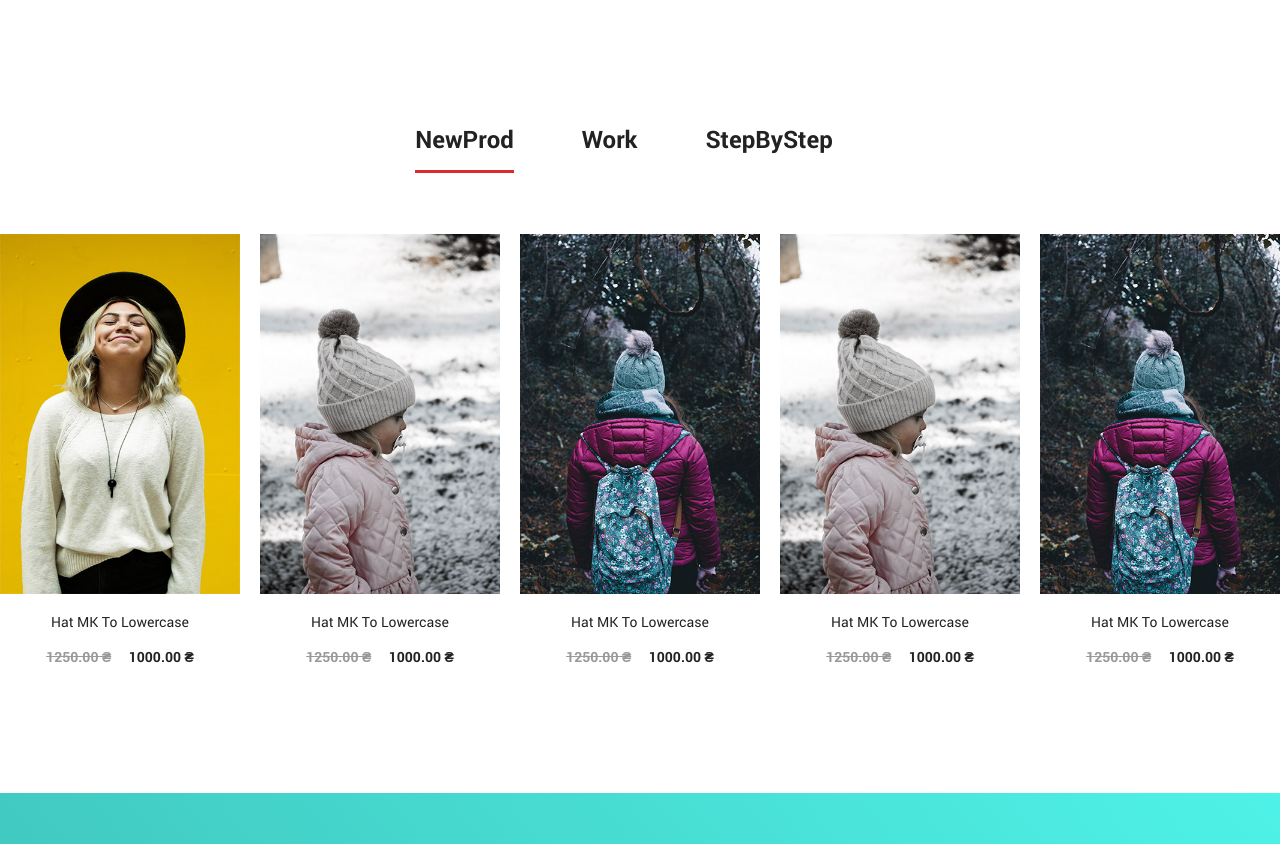
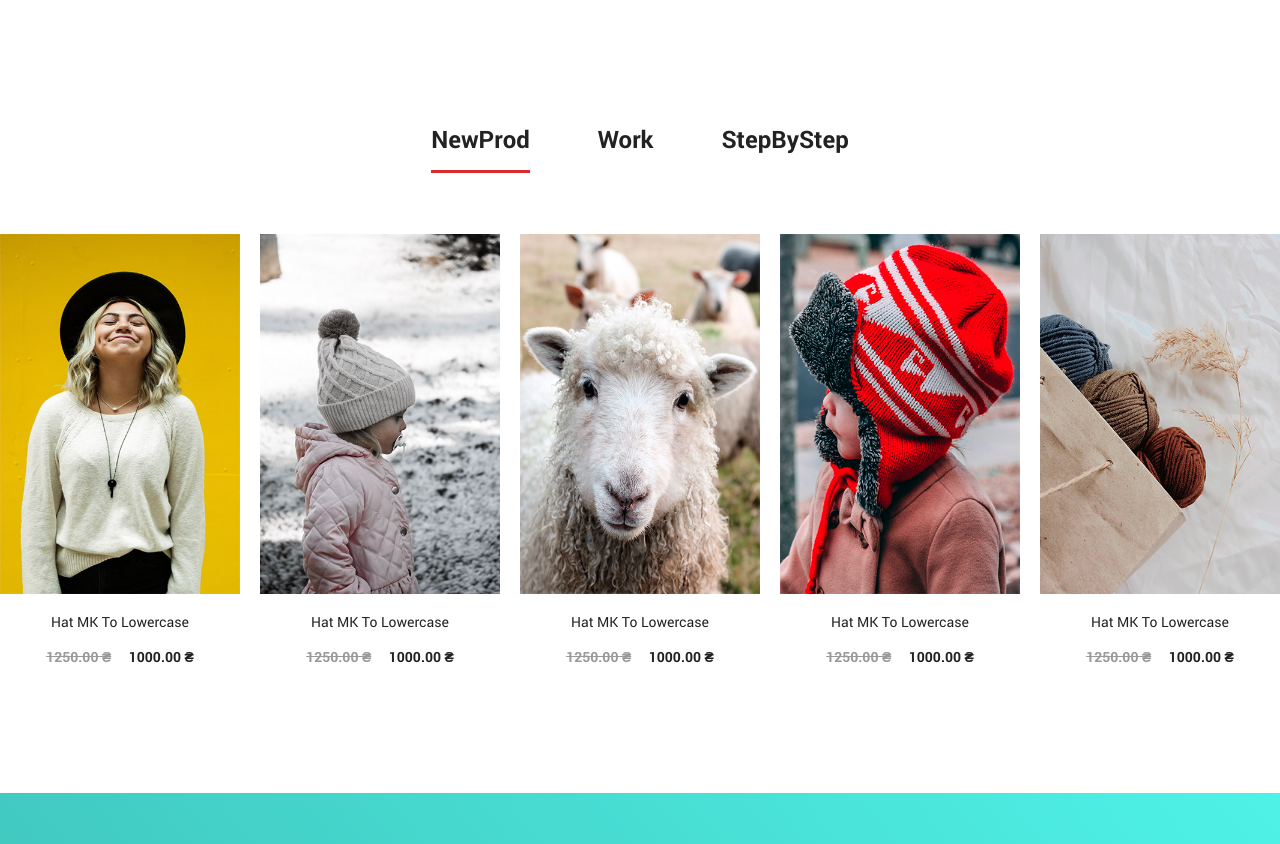
Before and after one commit to sledua/capri, a website: page app/index.html in a window 1280 px wide. Shown: the part 800-1644 px from the top of the page. Drawn offline with Linux system fonts and the light colour scheme.

Commit message:
capri sc test m v0.0.1

```diff
--- a/app/index.html
+++ b/app/index.html
@@ -101,7 +101,7 @@
 							</div>
 							<div class="col-xs-6 col-sm-4 col-md-15 col-lg-15">
 								<div class="prodct__img">
-									<a href="/"><img src="img/catalog/stok/p-st-05.jpg" alt="hat" class="img-responsive"></a>
+									<a href="/"><img src="img/catalog/stok/p-st-03.jpg" alt="hat" class="img-responsive"></a>
 								</div>
 								<div class="product__info text-center">
 									<h3 class="product__title"><a href="/">Hat MK to lowercase</a></h3>
@@ -113,7 +113,7 @@
 							</div>
 							<div class="col-xs-6 col-sm-4 col-md-15 col-lg-15">
 								<div class="prodct__img">
-									<a href="/"><img src="img/catalog/stok/p-st-02.jpg" alt="hat" class="img-responsive"></a>
+									<a href="/"><img src="img/catalog/stok/p-st-04.jpg" alt="hat" class="img-responsive"></a>
 								</div>
 								<div class="product__info text-center">
 									<h3 class="product__title"><a href="/">Hat MK to lowercase</a></h3>
@@ -125,7 +125,7 @@
 							</div>
 							<div class="col-xs-6 col-sm-4 col-md-15 col-lg-15">
 								<div class="prodct__img">
-									<a href="/"><img src="img/catalog/stok/p-st-05.jpg" alt="hat" class="img-responsive"></a>
+									<a href="/"><img src="img/catalog/stok/p-st-06.jpg" alt="hat" class="img-responsive"></a>
 								</div>
 								<div class="product__info text-center">
 									<h3 class="product__title"><a href="/">Hat MK to lowercase</a></h3>
--- a/app/js/common.js
+++ b/app/js/common.js
@@ -30,10 +30,11 @@ const tabContentLineLenght = tabContentLine.querySelectorAll('.tab-pane');
 for (let i = 0; i < tabLineLength.length; i++) {
     tabLineLength[i].onclick = function (e) {
         e.preventDefault();
+        console.log(e.target)
         removeClass();
         if(e.target.classList.contains !== "active") {
             this.classList.add('active');
-            console.log(e.target.hash)
+
             if (e.target.hash === `#${tabContentLineLenght[i].id}`){
                 tabContentLineLenght[i].classList.add("fade");
                 tabContentLineLenght[i].classList.add("in");
--- a/app/js/scripts.min.js
+++ b/app/js/scripts.min.js
@@ -30,10 +30,11 @@ const tabContentLineLenght = tabContentLine.querySelectorAll('.tab-pane');
 for (let i = 0; i < tabLineLength.length; i++) {
     tabLineLength[i].onclick = function (e) {
         e.preventDefault();
+        console.log(e.target)
         removeClass();
         if(e.target.classList.contains !== "active") {
             this.classList.add('active');
-            console.log(e.target.hash)
+
             if (e.target.hash === `#${tabContentLineLenght[i].id}`){
                 tabContentLineLenght[i].classList.add("fade");
                 tabContentLineLenght[i].classList.add("in");
--- a/app/scss/main.scss
+++ b/app/scss/main.scss
@@ -198,7 +198,7 @@ header, footer {
 		}
 		> li {
 			display: inline-block;
-			padding: 0 32px;
+			margin: 0 32px;
 			list-style-type: none;
 			> a {
 				position: relative;
```
Also changed, not shown: app/css/main.min.css, app/img/catalog/stok/p-st-03.jpg (added), app/img/catalog/stok/p-st-04.jpg (added), app/img/catalog/stok/p-st-06.jpg (added), 3 other files.
